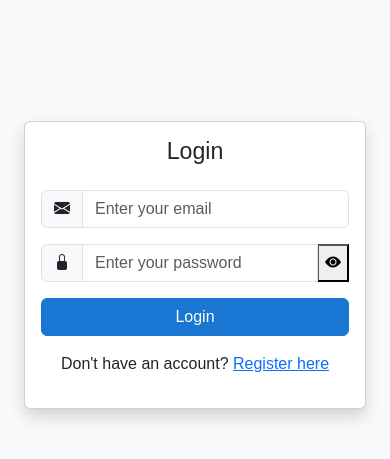
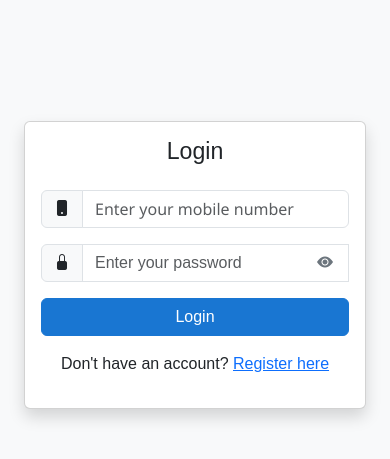
Before and after one commit to ShreelJoshi08/Quiz-Master, a Flask app: page / in a window 390 px wide. Shown: the part 157-616 px from the top of the page. Run offline with Flask 3, Linux system fonts and the light colour scheme.

Commit message:
Add mobile number authentication and UI improvements
- Add mobile number field to login and registration forms
- Remove email field from login (mobile-only login)
- Fix responsive navbar logout button visibility
- Add mobile number validation and input formatting
- Update form validation to support mobile number login
- Improve responsive design for mobile devices

```diff
--- a/static/styles.css
+++ b/static/styles.css
@@ -286,3 +286,47 @@ body, .parking-lot-card, .add-lot-btn-fancy, .parking-lot-header, .parking-lot-a
     color: #fd7e14;
     text-shadow: 0 2px 8px #ffd180;
 }
+
+/* Password Toggle Styles */
+.password-toggle {
+    border: none;
+    background: none;
+    position: absolute;
+    right: 10px;
+    top: 50%;
+    transform: translateY(-50%);
+    color: #6c757d;
+    z-index: 10;
+}
+
+.password-toggle:hover {
+    color: #495057;
+}
+
+.password-field {
+    position: relative;
+}
+
+/* Mobile Number Field Styles */
+input[type="tel"] {
+    font-family: 'Segoe UI', Tahoma, Geneva, Verdana, sans-serif;
+}
+
+/* Responsive Navbar Improvements */
+@media (max-width: 768px) {
+    .navbar-nav {
+        text-align: center;
+    }
+
+    .nav-item {
+        padding: 0.5rem 0;
+    }
+}
+
+/* Login Form Mobile Number Validation */
+.login-note {
+    font-size: 0.875rem;
+    color: #6c757d;
+    text-align: center;
+    margin-bottom: 1rem;
+}
--- a/templates/login.html
+++ b/templates/login.html
@@ -18,10 +18,10 @@
                         <form id="loginForm" novalidate>
                             <div class="mb-3">
                                 <div class="input-group">
-                                    <span class="input-group-text"><i class="bi bi-envelope-fill"></i></span>
-                                    <input type="email" class="form-control" id="email" placeholder="Enter your email" required>
+                                    <span class="input-group-text"><i class="bi bi-phone-fill"></i></span>
+                                    <input type="tel" class="form-control" id="mobile" placeholder="Enter your mobile number" pattern="[0-9]{10}" required>
                                 </div>
-                                <small id="emailError" class="text-danger"></small>
+                                <small id="mobileError" class="text-danger"></small>
                             </div>
                             <div class="mb-3">
                                 <div class="input-group">
@@ -63,30 +63,30 @@
         }
 
         function validateLogin() {
-            const emailField = document.getElementById('email');
+            const mobileField = document.getElementById('mobile');
             const passwordField = document.getElementById('password');
-            const emailError = document.getElementById('emailError');
+            const mobileError = document.getElementById('mobileError');
             const passwordError = document.getElementById('passwordError');
 
             let isValid = true;
 
             // Clear previous errors
-            emailError.textContent = '';
+            mobileError.textContent = '';
             passwordError.textContent = '';
-            emailField.classList.remove('is-invalid');
+            mobileField.classList.remove('is-invalid');
             passwordField.classList.remove('is-invalid');
 
-            // Email validation
-            const email = emailField.value.trim();
-            const emailRegex = /^[^\s@]+@[^\s@]+\.[^\s@]+$/;
+            // Mobile validation
+            const mobile = mobileField.value.trim();
+            const mobileRegex = /^[0-9]{10}$/;
 
-            if (!email) {
-                emailError.textContent = 'Email is required';
-                emailField.classList.add('is-invalid');
+            if (!mobile) {
+                mobileError.textContent = 'Mobile number is required';
+                mobileField.classList.add('is-invalid');
                 isValid = false;
-            } else if (!emailRegex.test(email)) {
-                emailError.textContent = 'Enter a valid email address';
-                emailField.classList.add('is-invalid');
+            } else if (!mobileRegex.test(mobile)) {
+                mobileError.textContent = 'Enter a valid 10-digit mobile number';
+                mobileField.classList.add('is-invalid');
                 isValid = false;
             }
 
@@ -112,7 +112,7 @@
             if (!validateLogin()) return;
 
             const data = {
-                email: document.getElementById('email').value,
+                mobile: document.getElementById('mobile').value,
                 password: document.getElementById('password').value
             };
 
@@ -146,6 +146,13 @@
             }
         });
 
+        // Add mobile number input validation
+        const mobileInput = document.getElementById('mobile');
+        mobileInput.addEventListener('input', function() {
+            const mobileValue = this.value.replace(/\D/g, ''); // Remove non-digits
+            this.value = mobileValue.slice(0, 10); // Limit to 10 digits
+        });
+
     </script>
 
 </body>
--- a/templates/user.html
+++ b/templates/user.html
@@ -11,7 +11,10 @@
     <nav class="navbar navbar-expand-lg navbar-light bg-light border-bottom mb-4">
     <div class="container-fluid">
             <a class="navbar-brand text-primary" href="#">Parking App</a>
-            <div class="collapse navbar-collapse">
+            <button class="navbar-toggler" type="button" data-bs-toggle="collapse" data-bs-target="#navbarNav" aria-controls="navbarNav" aria-expanded="false" aria-label="Toggle navigation">
+                <span class="navbar-toggler-icon"></span>
+            </button>
+            <div class="collapse navbar-collapse" id="navbarNav">
         <ul class="navbar-nav ms-auto">
                     <li class="nav-item"><a class="nav-link" href="#" id="logoutBtn">Logout</a></li>
         </ul>
```
Also changed, not shown: templates/register.html (+27 -0 lines), parking_realtime.db.
